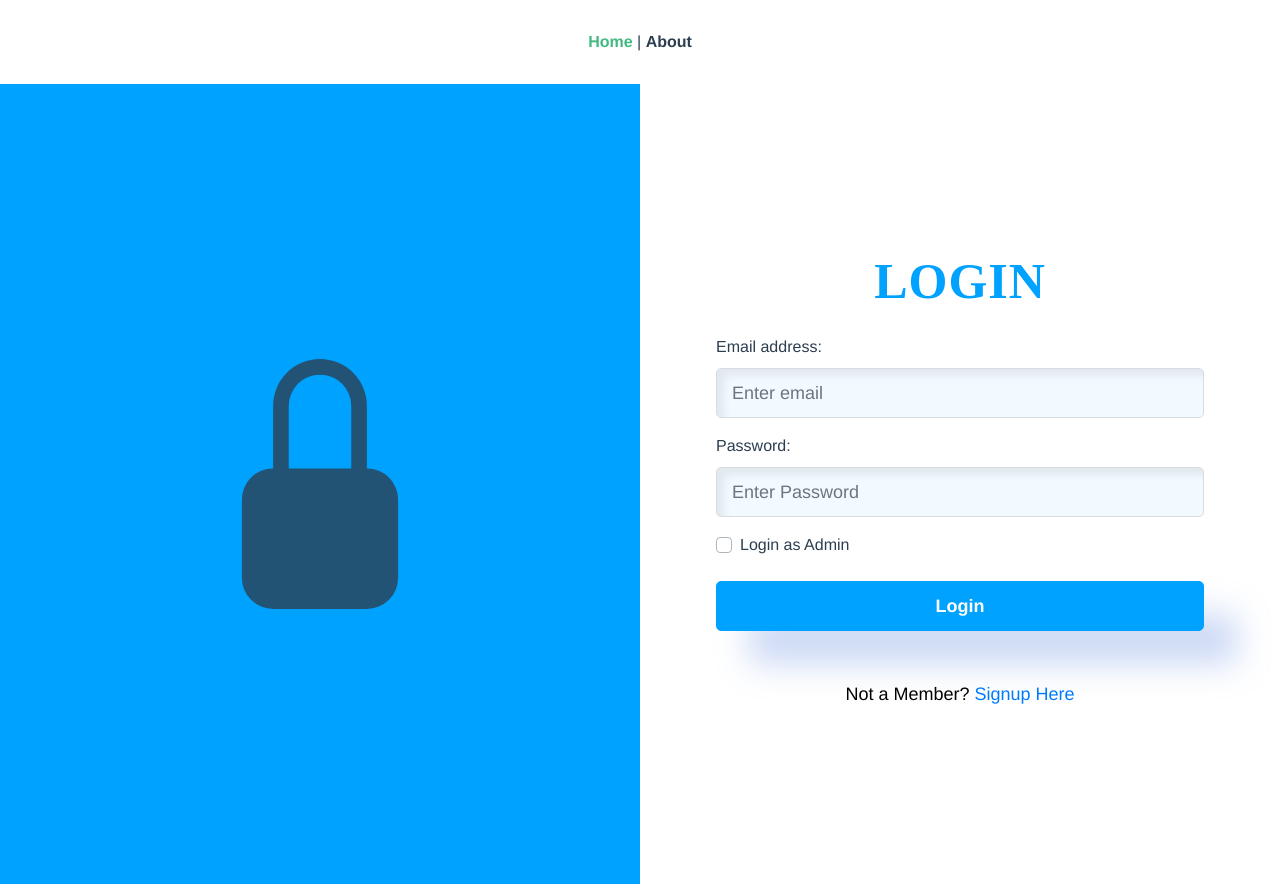
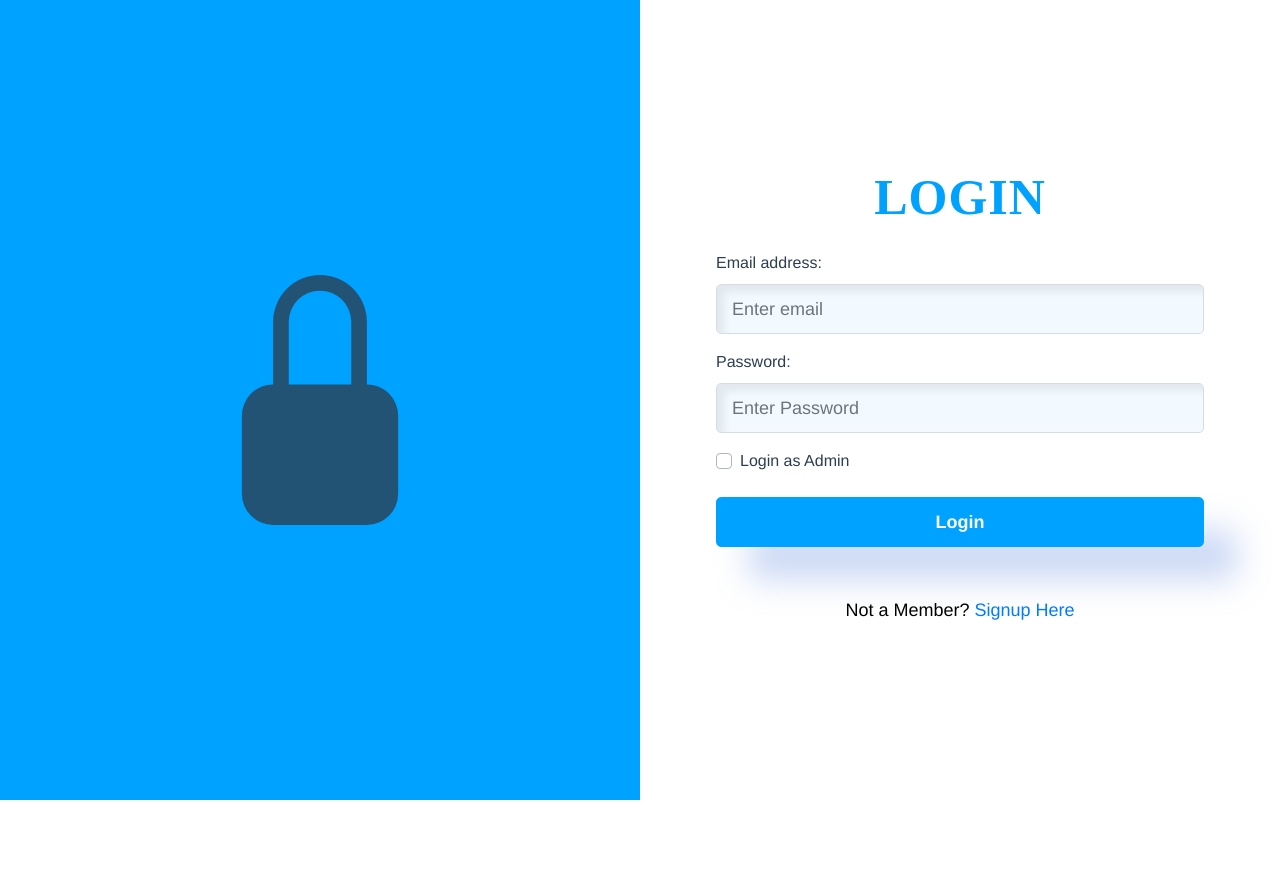
Before and after one commit to mukta53/resit-vue, a Vue app: page / in a window 1280 px wide. After the commit the page ends 800 px from the top, so only its background shows below. Built offline with nearby package versions, Linux system fonts and the light colour scheme.

Commit message:
Started app

```diff
--- a/src/App.vue
+++ b/src/App.vue
@@ -1,13 +1,26 @@
 <template>
   <div id="app">
-    <div id="nav">
-      <router-link to="/">Home</router-link> |
-      <router-link to="/about">About</router-link>
-    </div>
     <router-view/>
   </div>
 </template>
 
+<script>
+export default {
+  components: {
+  },
+  data () {
+    return {
+      page: ''
+    }
+  },
+  created () {
+    this.page = this.$route.name
+  },
+  beforeUpdate () {
+    this.page = this.$route.name
+  }
+}
+</script>
 <style>
 #app {
   font-family: Avenir, Helvetica, Arial, sans-serif;
```
